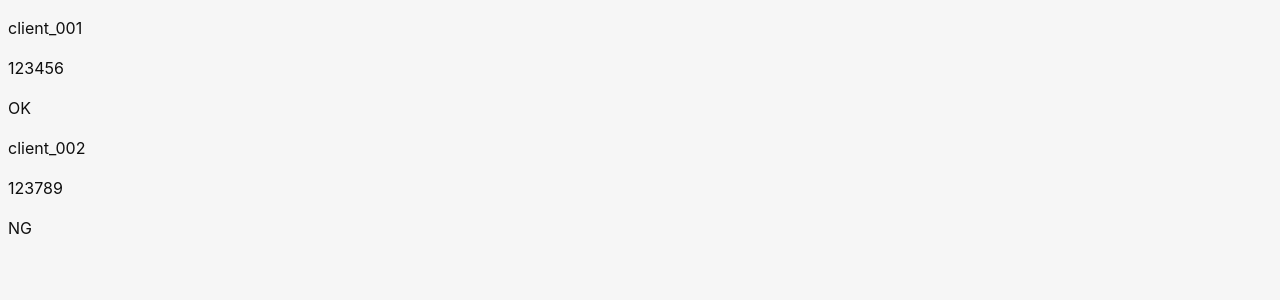
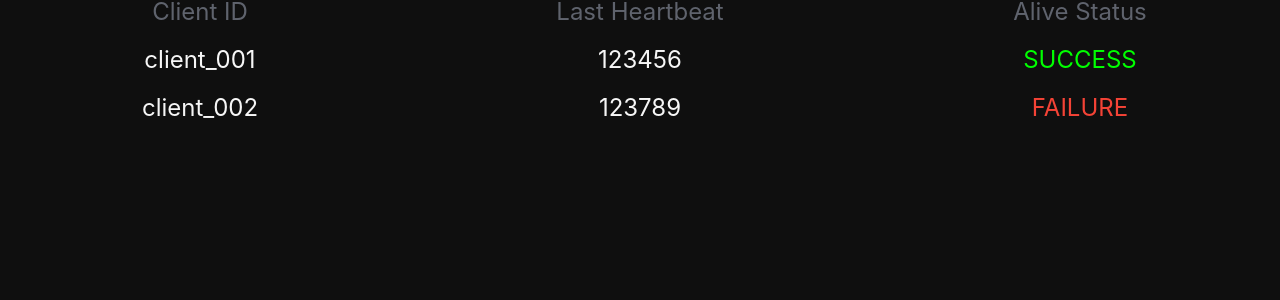
Before and after one commit to Ju5tADeve10per/akari-monitor, a React (Vite) app in the folder dashboard/akari-monitor/: page / in a window 1280 px wide. Shown: the top 300 px of the page. Built offline with nearby package versions, Linux system fonts and the light colour scheme; no server answers.

Commit message:
style: add CSS for admin UI (WIP)

```diff
--- a/dashboard/akari-monitor/src/App.css
+++ b/dashboard/akari-monitor/src/App.css
@@ -1,11 +1,21 @@
+* {
+  margin: 0;
+  padding: 0;
+  box-sizing: border-box;
+}
+
 :root {
   font-family: Inter, Avenir, Helvetica, Arial, sans-serif;
   font-size: 16px;
   line-height: 24px;
   font-weight: 400;
 
-  color: #0f0f0f;
-  background-color: #f6f6f6;
+  --basic-text: #f6f6f6;
+  --background: #0f0f0f;
+  --status-ok: #00ff00;
+  --status-ng: #f44336;
+  --header-text: #5f636d;
+
 
   font-synthesis: none;
   text-rendering: optimizeLegibility;
@@ -14,6 +24,53 @@
   -webkit-text-size-adjust: 100%;
 }
 
+body {
+  background-color: var(--background);
+}
+
+main {
+  width: 100%;
+  display: flex;
+  flex-direction: column;
+  gap: 1.5rem;
+}
+
+.header {
+  display: flex;
+  color: var(--header-text);
+}
+
+div {
+  display: flex;
+  gap: 2.5rem;
+}
+
+div > p {
+  flex: 1;
+  text-align: center;
+  font-size: 1.5rem;
+}
+
+.loading {
+  color: var(--basic-text);
+}
+
+.client_id {
+  color: var(--basic-text);
+}
+
+.timestamp {
+  color: var(--basic-text);
+}
+
+.ok {
+  color: var(--status-ok);
+}
+
+.ng {
+  color: var(--status-ng)
+}
+
 @media (prefers-color-scheme: dark) {
   :root {
     color: #f6f6f6;
--- a/dashboard/akari-monitor/src/App.tsx
+++ b/dashboard/akari-monitor/src/App.tsx
@@ -47,20 +47,25 @@ function App() {
   if (clients == null) {
     return (
       <main>
-        <p>Loading...</p>
+        <p id="loading">Loading...</p>
       </main>
     );
   }
 
   return (
     <main>
+      <div className="header">
+        <p>Client ID</p>
+        <p>Last Heartbeat</p>
+        <p>Alive Status</p>
+      </div>
       {clients &&
         Object.entries(clients).map(([id, data]) => {
           return (
             <div key={id}>
-              <p>{id}</p>
-              <p>{data.last_timestamp}</p>
-              <p>{data.response ? "OK" : "NG"}</p>
+              <p className="client_id">{id}</p>
+              <p className="timestamp">{data.last_timestamp}</p>
+              <p className={data.response ? "ok" : "ng"}>{data.response ? "SUCCESS" : "FAILURE"}</p>
             </div>
           );
         })}
```
